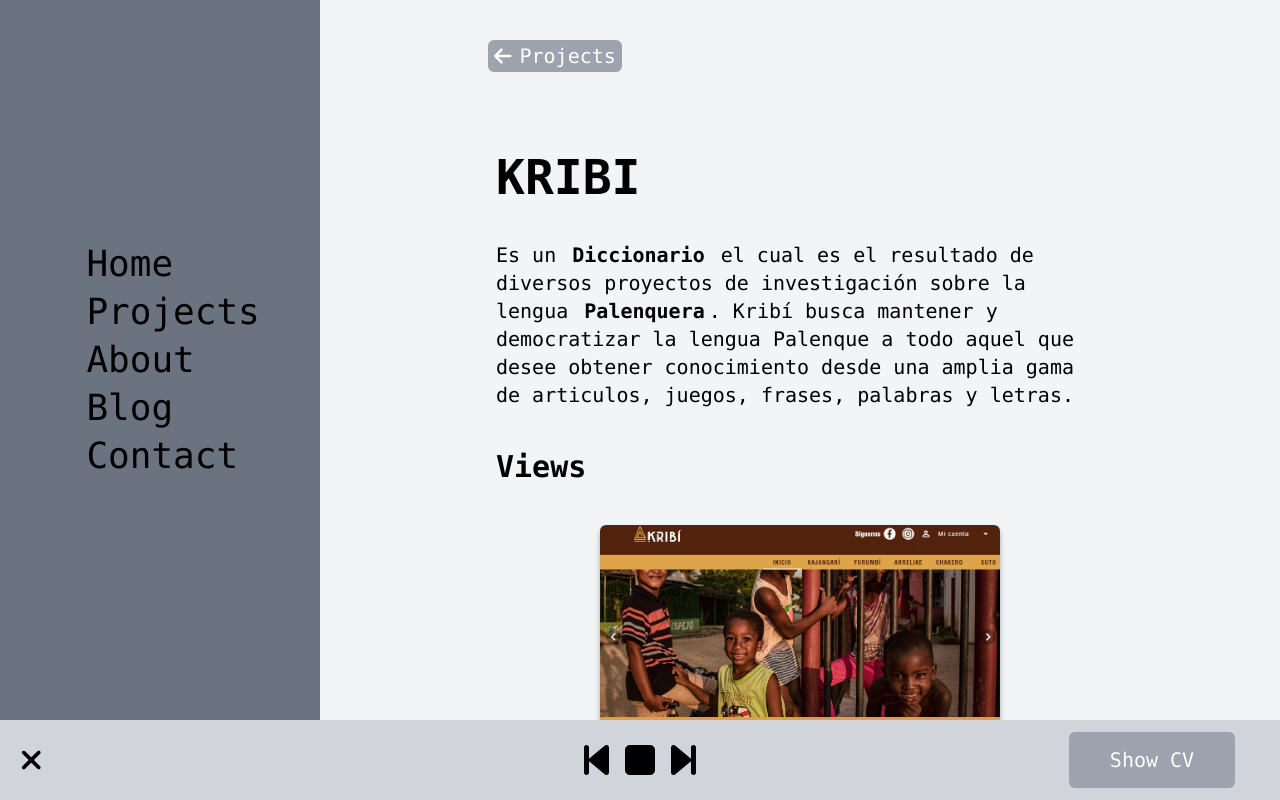
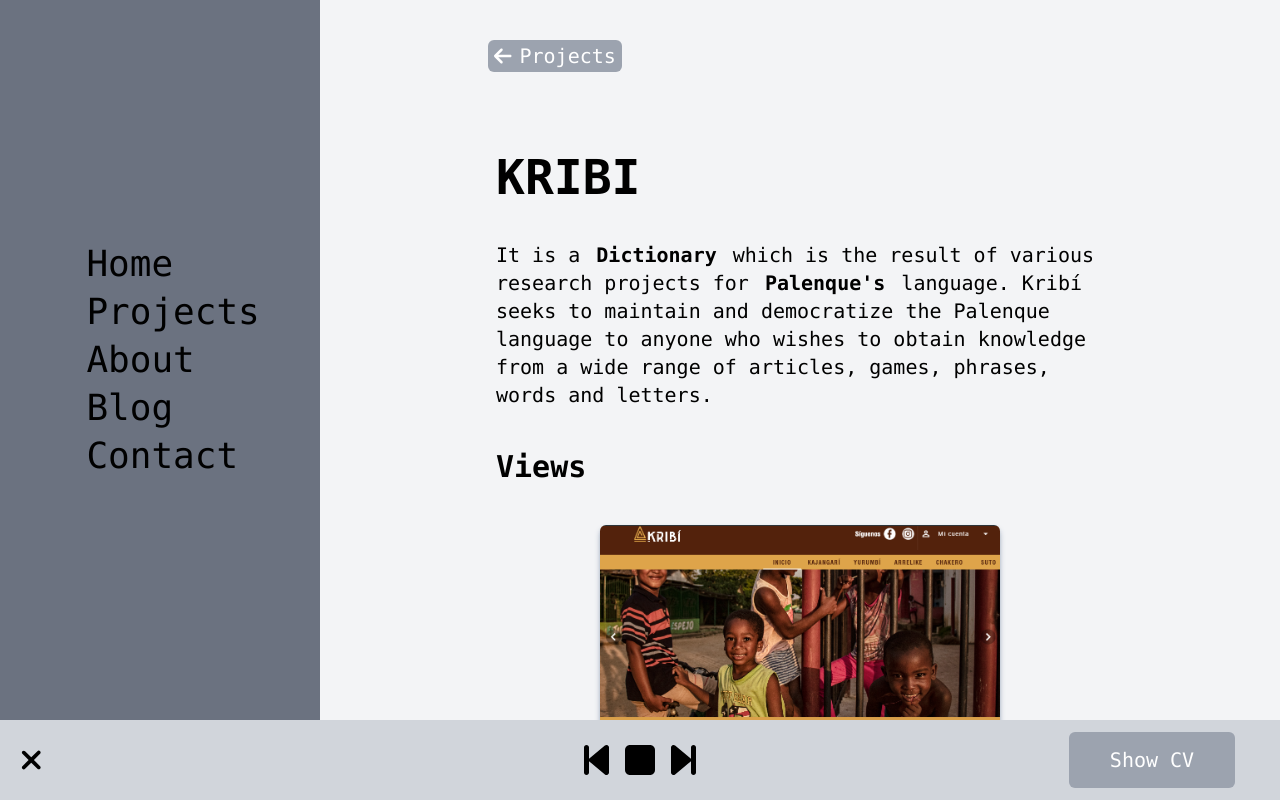
Before and after one commit to Njmercado/njmercado.github.io, a Next.js app: page /projects/Kribi in a window 1280 px wide. Built offline with nearby package versions, Linux system fonts and the light colour scheme; no server answers.

Commit message:
feat(Projects, Home): added more styles

```diff
--- a/src/api/mail/index.ts
+++ b/src/api/mail/index.ts
@@ -26,5 +26,4 @@ export async function sendEmail(name: string, email: string, message: string) {
   } catch (error) {
     console.error('ERROR: ', error)
   }
-
 }
--- a/src/app/projects/[project]/page.tsx
+++ b/src/app/projects/[project]/page.tsx
@@ -1,7 +1,7 @@
 import { ProjectProvider } from "@/components";
 
 export function generateStaticParams() {
-  const pages = ['Kribi', 'drata', 'Drata', 'neumomed', 'Neumomed'];
+  const pages = ['Kribi', 'kribi', 'drata', 'Drata', 'neumomed', 'Neumomed', 'nuvu', 'Nuvu'];
   return pages.map((page) => ({ project: page }));
 }
 
--- a/src/components/Header/Header.tsx
+++ b/src/components/Header/Header.tsx
@@ -1,6 +1,6 @@
 'use client'
 
-import React from 'react';
+import { useState } from 'react';
 import { useRouter } from 'next/navigation';
 import { URL } from '@/constants/urls.constant';
 import { IGeneral } from '@/interfaces/general.interface';
@@ -14,22 +14,26 @@ export default function Header({
   className,
   onClick,
 }: HeaderProps) {
+  const [pathname, setPathname] = useState(window.location.pathname)
   const router = useRouter()
 
   const goTo = (page: string) => router.push(URL[page.toUpperCase()].MAIN)
+
+  const isActualPage = (page: string) => pathname === URL[page.toUpperCase()].MAIN
 
   return (
     <nav className={"text-4xl bg-gray-500 flex flex-col justify-center p-4 pl-8 " + className}>
       <ul style={{ marginLeft: "20%" }} className='gap-2 grid'>
         {
           PAGES.map((page: string, index: any) => (
-            <li key={index}>
+            <li key={index} className={`transition-all ${isActualPage(page)? "before:border-l-4 before:border-l-black before:mr-2": 'hover:translate-x-3'}`}>
               <a
                 className="cursor-pointer"
                 onClick={() => {
                   onClick?.();
-                  goTo(page)}
-                }
+                  goTo(page)
+                  setPathname(URL[page.toUpperCase()].MAIN)
+                }}
               >
                 {page}
               </a>
--- a/src/constants/projects.constant.tsx
+++ b/src/constants/projects.constant.tsx
@@ -1,5 +1,6 @@
 import { IProjectTemplate } from "@/components/Project/interface/ProjectTemplate.interface";
-import { faDigitalOcean, faDocker, faEnvira, faGithub, faGitlab, faGoogle, faNodeJs, faReact, faVuejs } from "@fortawesome/free-brands-svg-icons";
+import { faAws, faDigitalOcean, faDocker, faEnvira, faGithub, faGitlab, faGoogle, faNodeJs, faPython, faReact, faVuejs } from "@fortawesome/free-brands-svg-icons";
+import { faRobot } from "@fortawesome/free-solid-svg-icons";
 import { FontAwesomeIcon } from "@fortawesome/react-fontawesome";
 
 export const PROJECTS = [
@@ -7,9 +8,9 @@ export const PROJECTS = [
     title: 'Kribi',
     description: () => (
       <span>
-        Es un <strong>Diccionario</strong> el cual es el resultado de diversos proyectos de investigación sobre la lengua <strong>Palenquera</strong>.
-        Kribí busca mantener y democratizar la lengua Palenque a todo aquel que desee
-        obtener conocimiento desde una amplia gama de articulos, juegos, frases, palabras y letras.
+        It is a <strong>Dictionary</strong> which is the result of various research projects for <strong>Palenque's</strong> language.
+        Kribí seeks to maintain and democratize the Palenque language to anyone who wishes
+        to obtain knowledge from a wide range of articles, games, phrases, words and letters.
       </span>
     ),
     techs: [
@@ -38,7 +39,8 @@ export const PROJECTS = [
         alt: ''
       }
     ],
-    link: "http://www.kribi.com.co",
+    // link: "http://www.kribi.com.co",
+    link: "https://kribiapp.netlify.app",
     short: {
       title: 'Kribi',
       description: 'Dictionary of Colombian Palenque indigenous language',
@@ -54,16 +56,52 @@ export const PROJECTS = [
     history: [],
     technicalDescription: () => (
       <span>
-        Este proyecto se desarrolló en<strong>Vuejs</strong>como Framework de Frontend y se complementó con<strong>Vuetify</strong>
-        como ayuda para el desarrollo de componentes y uso de de su librería<strong>CSS</strong>.
+        This project was developed in <strong>Vuejs</strong> as Frontend Framework with the help of <strong>Vuetify</strong>
+        to develop components and use of its CSS library.
         <br />
-        Para el Backend se optó por usar<strong>Express</strong>con<strong>MongoDB</strong>para el manejo de la lógica de negocio.
+        For the Backend was used <strong>Express</strong> with <strong>MongoDB</strong> to handle the business logic.
         <br />
-        Y para el manejo del desarrollo constante se usó <strong>Digital Ocean</strong>, <strong>Docker</strong> y <strong>Github Actions</strong>
-        para servir, manejar los proyectos, y dependencias, y por ultimo versionar los cambios.
+        And for the constant development was used <strong>Digital Ocean</strong>, <strong>Docker</strong> and <strong>Github Actions</strong>
+        to serve, manage the projects and dependencies, and version the changes.
       </span>
     ),
   } as IProjectTemplate,
+  {
+    title: 'Nuvu',
+    description: () => (
+      <span>Enterprise who design and distribute products developed with AI as their base. This enterrpise works along with a bunch of large companies developing fast and efficient solutions.</span>
+    ),
+    techs: [
+      <FontAwesomeIcon icon={faReact} size="4x" key={1}/>,
+      <FontAwesomeIcon icon={faDocker} size="4x" key={3}/>,
+      <FontAwesomeIcon icon={faAws} size="4x" key={4}/>,
+      <FontAwesomeIcon icon={faPython} size="4x" key={4}/>,
+      <FontAwesomeIcon icon={faRobot} size="4x" key={4}/>,
+    ],
+    images: [
+      {
+        src: '',
+        alt: ''
+      },
+    ],
+    link: 'https://nuvu.com.co/',
+    short: {
+      title: 'Nuvu - Corporate project',
+      description: 'Enterprise focused in AI and Machine Learning',
+      techs: [
+        <em key={1}><strong>React</strong></em>,
+        <em key={3}><strong>Docker</strong></em>,
+        <em key={4}><strong>AWS</strong></em>,
+        <em key={5}><strong>Python</strong></em>,
+      ],
+    },
+    technicalDescription: () => (
+      <span>
+        Worked as a FullStack developer fixing and implementing new features in <strong>React</strong> and <strong>NodeJs</strong>. Helped a lot developing new data transmition design patters to improve performance and organization.
+        As this is a Company project I can not say too much about it, but for sure this was a so challenging project where a ton of knowledge was gotten.
+      </span>
+    )
+  },
   {
     title: 'Drata',
     description: () => (
```
